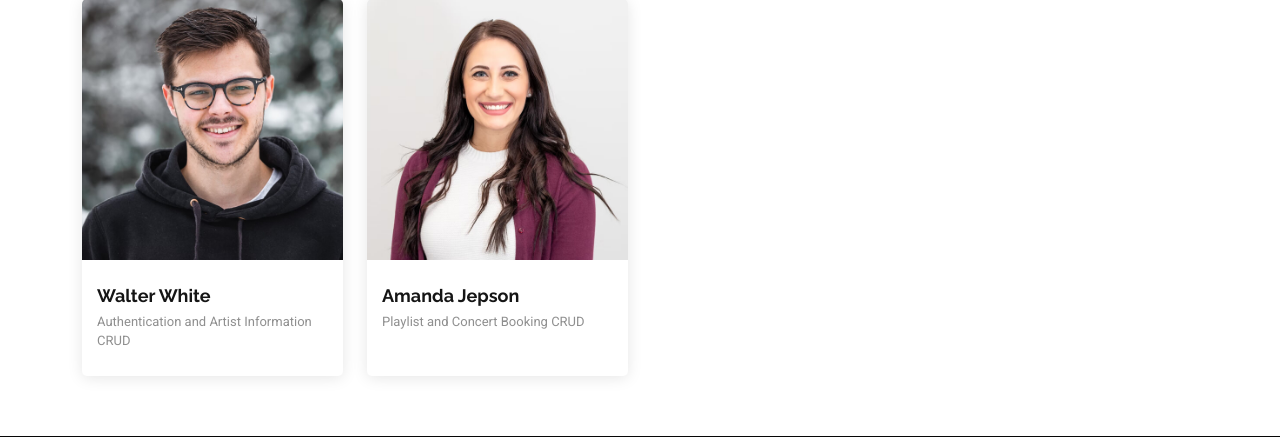
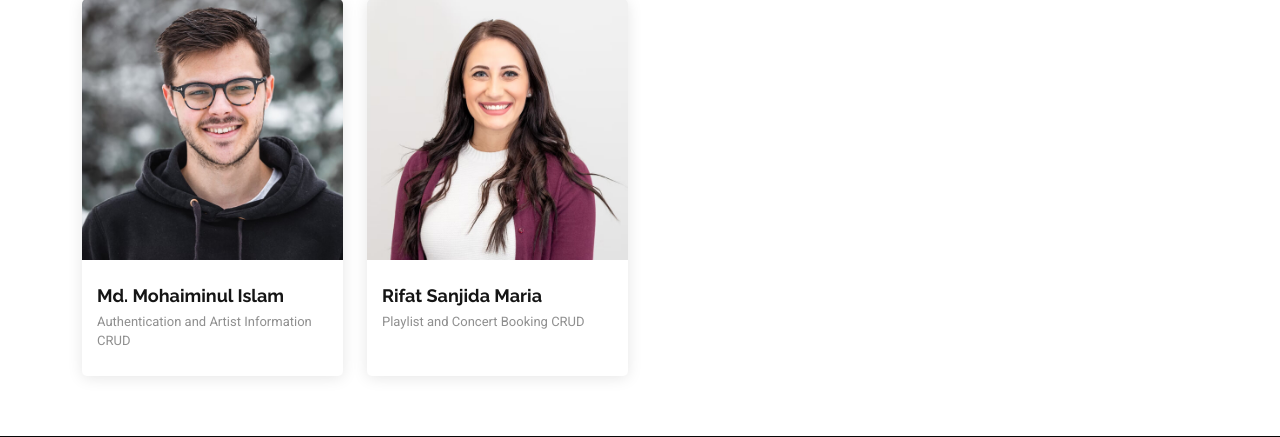
Before and after one commit to idkcode68/DBMS370, a Flask app: page / in a window 1280 px wide. Shown: the part 1529-1966 px from the top of the page. Run offline with Flask 3, Linux system fonts and the light colour scheme; some libraries are stand-ins or nearby versions.

Commit message:
edit 1.0

```diff
--- a/backend/templates/base.html
+++ b/backend/templates/base.html
@@ -191,7 +191,7 @@
 
               </div>
               <div class="member-info">
-                <h4>Walter White</h4>
+                <h4>Md. Mohaiminul Islam</h4>
                 <span>Authentication and Artist Information CRUD</span>
               </div>
             </div>
@@ -207,7 +207,7 @@
                 <img src="static/assets/img/team/team-4.jpg" class="img-fluid" alt="">
               </div>
               <div class="member-info">
-                <h4>Amanda Jepson</h4>
+                <h4>Rifat Sanjida Maria</h4>
                 <span>Playlist and Concert Booking CRUD</span>
               </div>
             </div>
```
